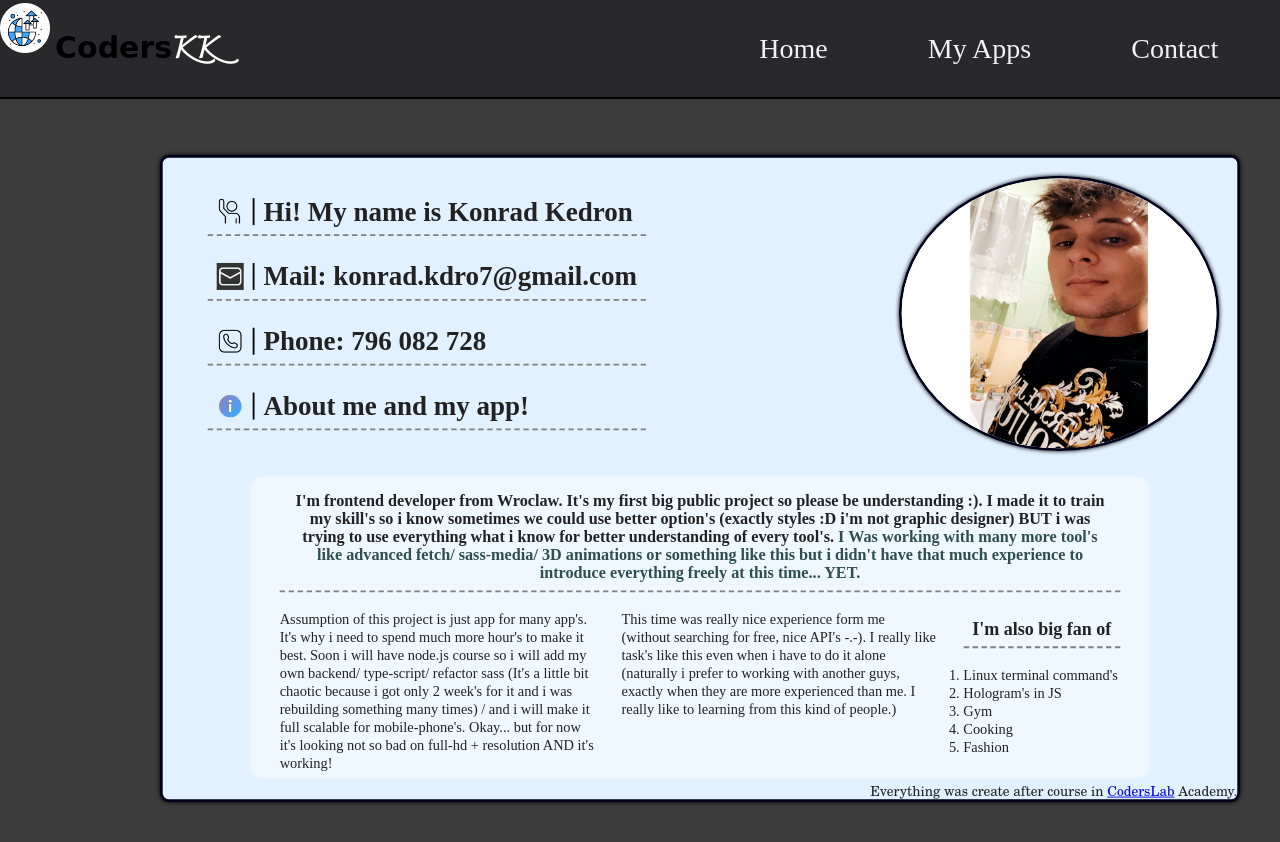
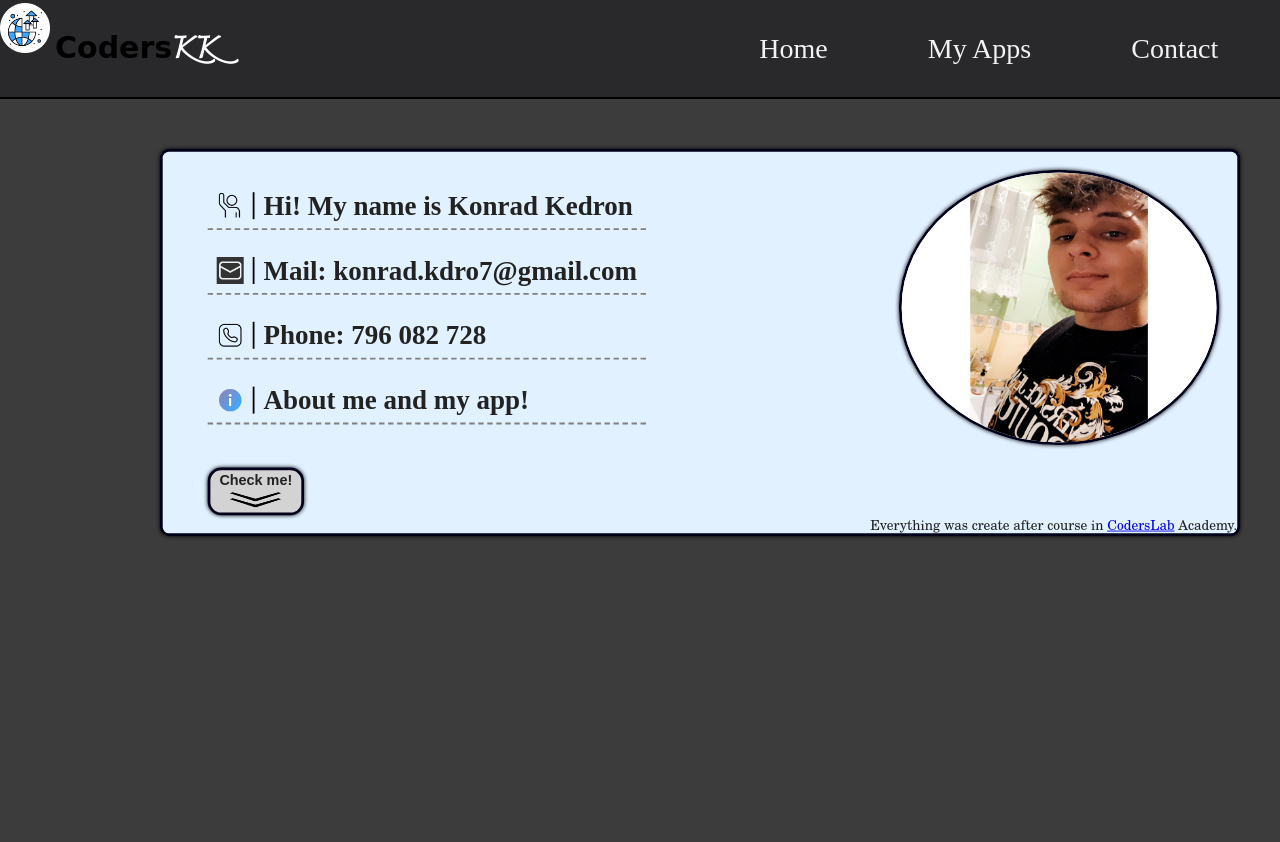
Before and after one commit to Konradk7/react-global-app, a React (Create React App) app: page /contact in a window 1280 px wide. Shown: the top 842 px of the page. Built offline with nearby package versions, Linux system fonts and the light colour scheme.

Commit message:
add drop-down button to contact

```diff
--- a/src/components/Contact.js
+++ b/src/components/Contact.js
@@ -4,9 +4,16 @@ import mail from "../images/mail.png";
 import phone from "../images/phone.png";
 import info from "../images/info.png";
 import hey from "../images/hey.png";
+import arrow from "../images/arrow.png";
 
 function Contact(props) {
-    const [text, setText] = useState(null);
+    const [showText, setShowText] = useState(true);
+
+    const handleShowText = (e) => {
+        e.preventDefault();
+        setShowText(!showText)
+    }
+
     return (
         <>
             <div className="contact-container">
@@ -16,11 +23,11 @@ function Contact(props) {
                             <h1><img src={hey} alt="Hi!"/>Hi! My name is Konrad Kedron</h1>
                             <h2><img src={mail} alt="Mail"/>Mail: konrad.kdro7@gmail.com</h2>
                             <h2><img src={phone} alt="Phone"/>Phone: 796 082 728</h2>
-                            <h2><img src={info} alt="Info"/>About me and my app!</h2>
+                            <h2 onClick={handleShowText}><img src={info} alt="Info"/>About me and my app!</h2>
                         </div>
                         <img src={photo} alt="Profile-photo" className="contact-container__main__head-photo"/>
                     </div>
-                    <div className="contact-container__main__body">
+                    {!showText ? <div className="contact-container__main__body">
                             <h3 className="contact-container__main__body-head">
                                 I'm frontend developer from Wroclaw. It's my first big public project so please be
                                 understanding :). I
@@ -65,7 +72,7 @@ function Contact(props) {
                                 </p>
                                 <div className="contact-container__main__body-general-list">
                                     <h4>I'm also big fan of</h4>
-                                <ul >
+                                    <ul>
                                         <li>Linux terminal command's</li>
                                         <li>Hologram's in JS</li>
                                         <li>Gym</li>
@@ -75,6 +82,10 @@ function Contact(props) {
                                 </div>
                             </div>
                         </div>
+                        : <button onClick={handleShowText} className="contact__btn__drop-down">Check me!
+                            <img src={arrow} alt="Drop-down arrow"/>
+                            </button>
+                    }
                     <h5 className="contact-container__main__footer">Everything was create after course in <a
                         href="https://coderslab.pl/pl">CodersLab</a> Academy.
                     </h5>
--- a/src/sass/components/_Contact.scss
+++ b/src/sass/components/_Contact.scss
@@ -19,8 +19,12 @@
       &-info {
         padding: toRem(35) toRem(50) 0 toRem(50);
         font-family: Chandas;
+
         h1, h2 {
           display: flex;
+          &:last-child {
+            cursor: pointer;
+          }
         }
         img {
           padding-right: toRem(10);
@@ -92,3 +96,19 @@
 
   }
 }
+.contact__btn__drop-down {
+  margin: toRem(5) toRem(50);
+  padding: toRem(2) toRem(10);
+  border-radius: toRem(15);
+  display: flex;
+  flex-direction: column;
+  align-items: center;
+  @extend %border;
+  @extend %box-shadow;
+  font-weight: bold;
+  background: lightgray;
+  img {
+    width: toRem(70);
+    height: toRem(25);
+  }
+}
```
Lines whose indentation alone changed are shown as unchanged.
